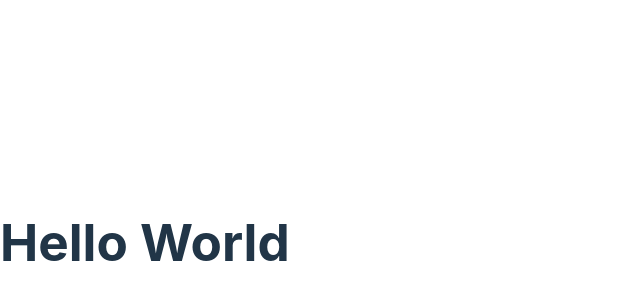
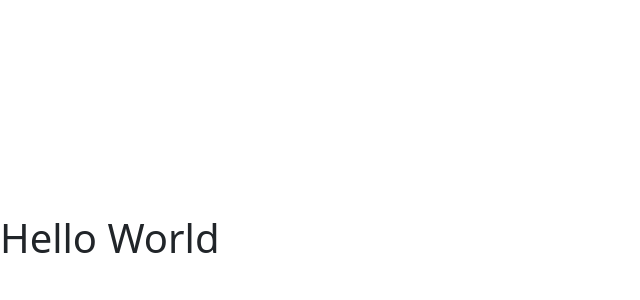
Before and after one commit to Richard9923/web-project, a React (Vite) app in the folder web-project/: page / in a window 1280 px wide. Shown: the part 158-458 px from the top of the page, without its empty margins (0-640 px from the left). Built offline with nearby package versions, Linux system fonts and the light colour scheme.

Commit message:
criando nav

```diff
--- a/web-project/package.json
+++ b/web-project/package.json
@@ -10,6 +10,7 @@
     "preview": "vite preview"
   },
   "dependencies": {
+    "bootstrap": "^5.3.3",
     "react": "^18.3.1",
     "react-dom": "^18.3.1"
   },
--- a/web-project/src/App.tsx
+++ b/web-project/src/App.tsx
@@ -1,8 +1,7 @@
 
-import Message from './Message'
 
 function App() {
-  return <div><Message /></div>;
+  return <h1>Hello World</h1>
 }
 
 export default App;
--- a/web-project/src/Message.tsx
+++ /dev/null
@@ -1,9 +0,0 @@
-
-
-
-function Message() {
-   return <h1>Hello World</h1>
-}
-
-
-export default Message;
--- a/web-project/src/main.tsx
+++ b/web-project/src/main.tsx
@@ -2,6 +2,7 @@ import React from 'react'
 import ReactDOM from 'react-dom/client'
 import App from './App.tsx'
 import './index.css'
+import 'bootstrap/dist/css/bootstrap.css'
 
 ReactDOM.createRoot(document.getElementById('root')!).render(
   <React.StrictMode>
```
Also changed, not shown: web-project/src/components/Nav.tsx (added), 1 other file (tests, documents, lock files or other folders).
